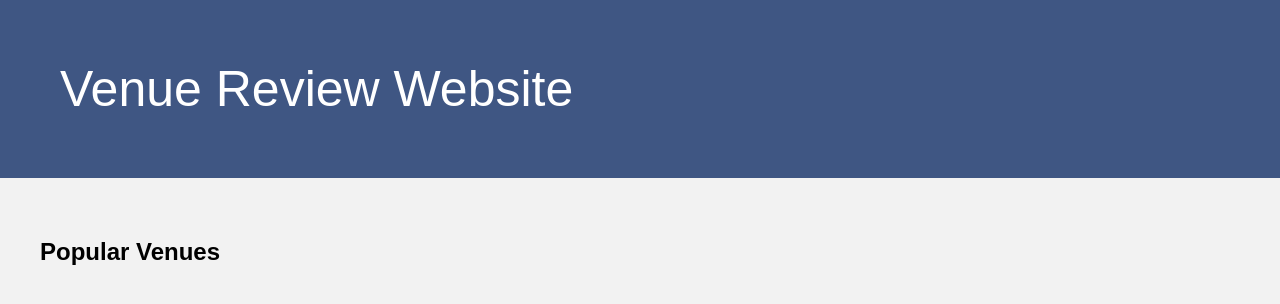
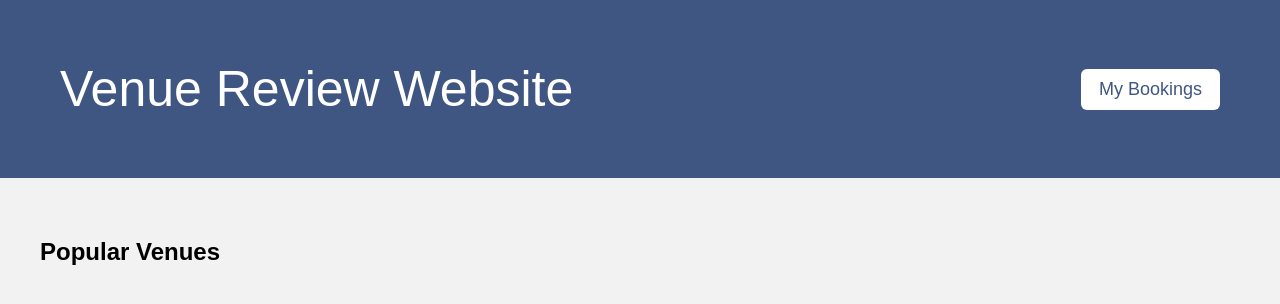
Before and after one commit to danenriquerrhine/project, a Flask app: page / in a window 1280 px wide. Shown: the top 304 px of the page. Run offline with Flask 3, Linux system fonts and the light colour scheme; data that the repository does not hold is empty.

Commit message:
Refactor homepage layout and styles
Updated styles and structure for the homepage, including header and booking link.

```diff
--- a/templates/Homepage.html
+++ b/templates/Homepage.html
@@ -21,6 +21,22 @@
 color:white;
 padding:60px;
 font-size:50px;
+display:flex;
+justify-content:space-between;
+align-items:center;
+}
+
+.my-bookings{
+font-size:18px;
+background:white;
+color:#3f5683;
+padding:10px 18px;
+border-radius:6px;
+text-decoration:none;
+}
+
+.my-bookings:hover{
+background:#e6e6e6;
 }
 
 .section{
@@ -81,34 +97,60 @@
 }
 
 </style>
+
 </head>
+
 <body>
+
 <div class="header">
-	Venue Review Website
+
+<div>Venue Review Website</div>
+
+<a href="/my_bookings" class="my-bookings">My Bookings</a>
+
 </div>
+
 <div class="section">
+
 <h2>Popular Venues</h2>
+
 <div class="venue-container">
+
 {% for venue in venues %}
+
 <a href="/venue/{{ venue.id }}" class="venue-link">
+
 <div class="venue-card">
+
 <img src="{{ venue.image }}">
+
 <div class="venue-info">
+
 <div class="venue-title">
 {{ venue.name }}
 </div>
+
 <div class="location">
 {{ venue.location }}
 </div>
+
 <div>
 <span class="rating">{{ venue.rating }}</span>
 </div>
+
 <p>{{ venue.description }}</p>
+
 </div>
+
 </div>
+
 </a>
+
 {% endfor %}
+
 </div>
+
 </div>
+
 </body>
 </html>
```
Lines whose indentation alone changed are shown as unchanged.
